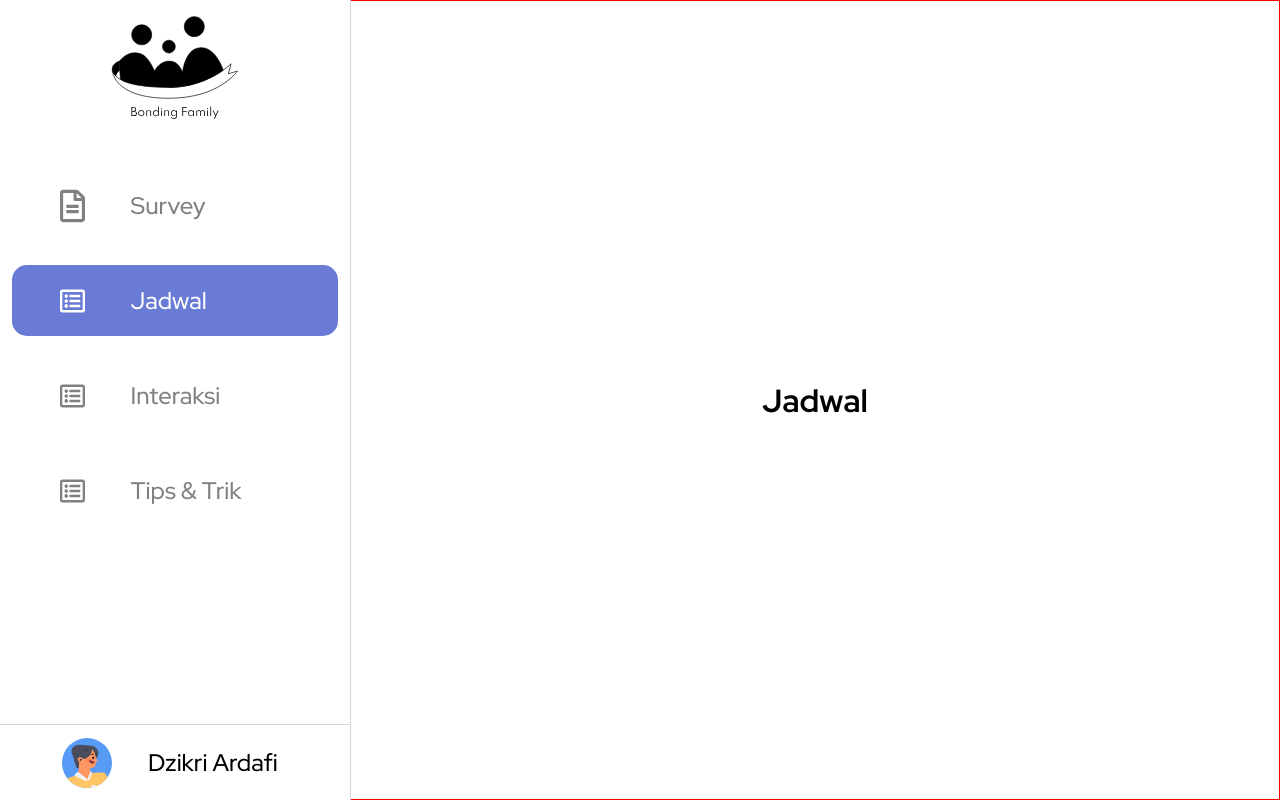
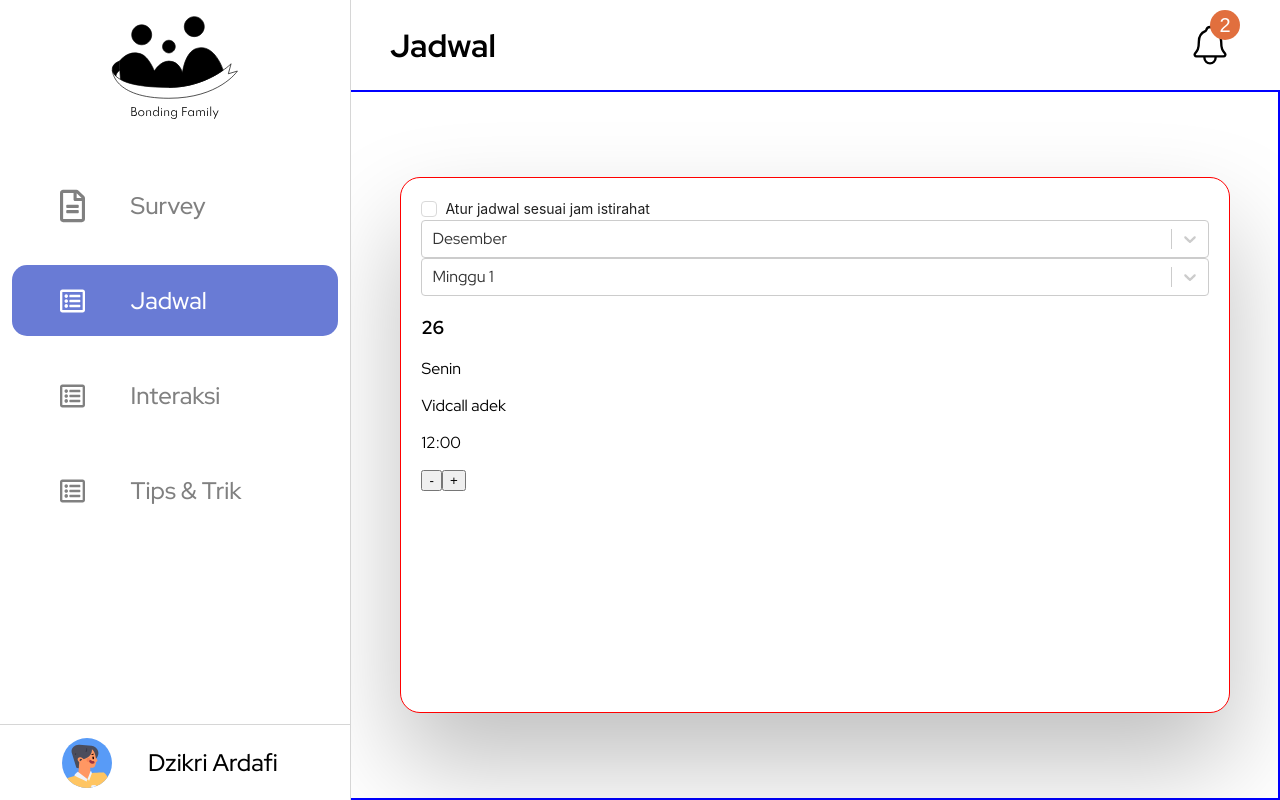
Before and after one commit to Ilham1m4man/Bonding-Family, a React (Create React App) app: page /jadwal in a window 1280 px wide. Built offline with nearby package versions, Linux system fonts and the light colour scheme; sample sign-in values are in the browser's storage.

Commit message:
Temporary commit

```diff
--- a/package.json
+++ b/package.json
@@ -6,6 +6,7 @@
     "@testing-library/jest-dom": "^5.16.5",
     "@testing-library/react": "^13.4.0",
     "@testing-library/user-event": "^13.5.0",
+    "antd": "^5.0.4",
     "apexcharts": "^3.36.3",
     "axios": "^1.2.1",
     "bootstrap": "^5.2.3",
@@ -15,6 +16,7 @@
     "react-dom": "^18.2.0",
     "react-router-dom": "^6.4.4",
     "react-scripts": "5.0.1",
+    "react-select": "^5.7.0",
     "react-switch": "^7.0.0",
     "web-vitals": "^2.1.4"
   },
--- a/src/components/JadwalPageComponent/JadwalMainContent.js
+++ b/src/components/JadwalPageComponent/JadwalMainContent.js
@@ -1,11 +1,130 @@
 import React from "react";
 import "../../styles/jadwal-main-comp-style.css";
+import Select from "react-select";
+import { Checkbox } from "antd";
+import CreateJadwalTemplate from "../../views/templates/CreateJadwalTemplate";
+import { useState } from "react";
+
+/* console.log(new Date().toLocaleDateString("id-ID", { weekday: "long" })); */
+/* const tanggalSekarang = */
+/*
+var curr = new Date(); // get current date
+
+var first = curr.getDate() - curr.getDay();
+var firstday = new Date(curr.setDate(first + 1)).toString();
+for (var i = 1; i < 6; i++) {
+  var next = new Date(curr.getTime());
+  next.setDate(first + i);
+  console.log(
+    next.toLocaleDateString("id-ID", {
+      weekday: "long",
+      year: "numeric",
+      month: "long",
+      day: "numeric",
+    })
+  );
+} */
+/* console.log(new Date(2022, 1)); */
+/* Date.prototype.getMonthWeek = function(){
+  var firstDay = new Date(this.getFullYear(), this.getMonth(), 1).getDay();
+  console.log("firstday " + firstDay);
+  return Math.ceil((this.getDate() + firstDay)/7);
+}
+console.log(new Date().getMonthWeek()); */
+
+/* console.log(dayjs().day()); */
+
+/* console.log(Math.ceil(new Date().getDate() / 7)); */
 
 const JadwalMainContent = () => {
+  const [checked, setChecked] = useState(false);
+  const [selectedMonth, setSelectedMonth] = useState(new Date().getMonth());
+
+  const monthOptions = [
+    { value: "1", label: "Januari" },
+    { value: "2", label: "Februari" },
+    { value: "3", label: "Maret" },
+    { value: "4", label: "April" },
+    { value: "5", label: "Mei" },
+    { value: "6", label: "Juni" },
+    { value: "7", label: "Juli" },
+    { value: "8", label: "Agustus" },
+    { value: "9", label: "September" },
+    { value: "10", label: "Oktober" },
+    { value: "11", label: "November" },
+    { value: "12", label: "Desember" },
+  ];
+  const bulanSaatIni = new Date().getMonth();
+  const defaultMonthOption = monthOptions[bulanSaatIni];
+
+  const weekOptions = [
+    { value: "1", label: "Minggu 1" },
+    { value: "2", label: "Minggu 2" },
+    { value: "3", label: "Minggu 3" },
+    { value: "4", label: "Minggu 4" },
+  ];
+  const defaultWeekOption = weekOptions[0];
+
+  const onBulanChangeHandler = (inputValue) => {
+    const _value = inputValue.value;
+    const bulanTerpilih = new Date();
+    bulanTerpilih.setMonth(_value - 1);
+
+    setSelectedMonth(bulanTerpilih.getMonth());
+  };
+
+  /* for (let i = 1; i < 6; i++) { */
+    const minggu = new Date();
+    minggu.setMonth(2);
+    minggu.setDate(1);
+
+
+    const options = {
+      weekday: "long",
+      month: "long",
+      day: "numeric",
+    };
+  console.log(minggu.toLocaleDateString("id-ID", options));
+
+  const onMingguChangeHandler = () => {
+
+    console.log(selectedMonth);
+  };
+
+  const onCheckedChangeHandler = (event) => {
+    setChecked(event.target.checked);
+  };
+
   return (
     <>
-      <div id="jadwal-container" className="mainContent">
-        <h1>Jadwal</h1>
+      <div id="jadwal-page" className="mainContent">
+        <div id="jadwal-container">
+          <Checkbox
+            id="checkbox"
+            onChange={onCheckedChangeHandler}
+            defaultChecked={checked}
+          >
+            Atur jadwal sesuai jam istirahat
+          </Checkbox>
+          <div className="filter-container">
+            <Select
+              className="filter-bulan"
+              options={monthOptions}
+              defaultValue={defaultMonthOption}
+              onChange={onBulanChangeHandler}
+            />
+
+            <Select
+              className="filter-minggu"
+              options={weekOptions}
+              defaultValue={defaultWeekOption}
+              onChange={onMingguChangeHandler}
+            />
+          </div>
+          <div id="jadwal-harian">
+            <CreateJadwalTemplate></CreateJadwalTemplate>
+          </div>
+        </div>
       </div>
     </>
   );
--- a/src/components/SectionTop/NavbarMobile.jsx
+++ b/src/components/SectionTop/NavbarMobile.jsx
@@ -3,14 +3,30 @@ import HamburgerIcon from "../../assets/icons/Hamburger-Icon.svg";
 import Notif from "./Notif";
 import ProfileIcon from "./ProfileIcon";
 import "../../styles/navbar-style.css";
+import { useLocation } from "react-router-dom";
+import path from "../../utils/path-name";
 
 const NavbarMobile = ({ openSidebar }) => {
+  const location = useLocation();
+  let judulPage;
+
+  if (location.pathname === path.survey) {
+    judulPage = <h1>Survey Mingguan</h1>;
+  } else if (location.pathname === path.jadwal) {
+    judulPage = <h1>Jadwal</h1>;
+  } else if (location.pathname === path.interaksi) {
+    judulPage = <h1>Interaksi</h1>;
+  } else if (location.pathname === path.tipsNTrick) {
+    judulPage = <h1>Tips & Trik</h1>;
+  }
+
   return (
     <>
       <div className="sectionTop">
         <div className="hamburgerIcon" id="hamburgerIcon">
           <img onClick={openSidebar} src={HamburgerIcon} alt="Menu" />
         </div>
+        {judulPage}
         <div className="notif-profile">
           <Notif></Notif>
           <ProfileIcon></ProfileIcon>
--- a/src/main.css
+++ b/src/main.css
@@ -2,6 +2,7 @@
   --pure_white: 255, 255, 255;
   --pure_black: 0, 0, 0;
   --persian_red: 205, 51, 51;
+  --venetian-red: 225, 111, 62, 1;
   --grey-100: 214, 214, 214;
   --grey-300: 128, 128, 128;
   --cornflower_blue-800: 58, 75, 158;
@@ -34,6 +35,7 @@ a {
   box-sizing: border-box;
   display: flex;
   justify-content: space-between;
+  min-height: 100vh;
   height: 100%;
 }
 
@@ -52,6 +54,7 @@ a {
   background-position: right bottom;
   background-repeat: no-repeat;
   width: 100vw;
+  border: 1px solid red;
 }
 
 .contentRightSide {
@@ -164,6 +167,21 @@ a {
     padding: 0 2em;
     background-color: rgba(var(--pure_white));
     border-bottom: 1px solid rgba(var(--grey-100));
+    margin-left: 0;
+  }
+
+  .sectionTop:has(h1) {
+    display: flex;
+    justify-content: space-between;
+    align-items: center;
+    padding: 0 2em;
+    background-color: rgba(var(--pure_white));
+    border-bottom: 1px solid rgba(var(--grey-100));
+    margin-left: 0;
+  }
+
+  .sectionTop h1 {
+    display: none;
   }
 
   .sectionTop {
--- a/src/styles/jadwal-main-comp-style.css
+++ b/src/styles/jadwal-main-comp-style.css
@@ -1,3 +1,17 @@
+@import '../main.css';
+
+#jadwal-page {
+  display: flex;
+  justify-content: center;
+  border: 2px solid blue;
+}
+
 #jadwal-container {
   border: 1px solid red;
+  border-radius: 20px;
+  width: 85%;
+  height: 70%;
+  padding: 20px;
+  background-color: rgba(var(--pure_white));
+  box-shadow: 0px 50px 100px 0px rgba(0, 0, 0, 0.25);
 }
--- a/src/styles/navbar-style.css
+++ b/src/styles/navbar-style.css
@@ -1,16 +1,21 @@
-:root {
-  --pure_white: 255, 255, 255;
-  --pure_black: 0, 0, 0;
-  --venetian-red: 225, 111, 62, 1;
-  --cornflower_blue-600: 105, 123, 213;
-  --sky_blue_crayola-200: 170, 235, 250;
-}
+@import '../main.css';
 
 .sectionTop {
   display: flex;
   justify-content: flex-end;
   align-items: center;
   padding: 0;
+  margin-left: 350px;
+  padding-left: 20px;
+}
+
+.sectionTop:has(h1) {
+  display: flex;
+  justify-content: space-between;
+  align-items: center;
+  padding: 0;
+  margin-left: 350px;
+  padding-left: 40px;
 }
 
 .notif-profile {
--- a/src/styles/profile-main-comp-style.css
+++ b/src/styles/profile-main-comp-style.css
@@ -1,15 +1,4 @@
-:root {
-  --pure_white: 255, 255, 255;
-  --pure_black: 0, 0, 0;
-  --persian_red: 205, 51, 51;
-  --grey-100: 214, 214, 214;
-  --grey-300: 128, 128, 128;
-  --cornflower_blue-800: 58, 75, 158;
-  --cornflower_blue-600: 105, 123, 213;
-  --sky_blue_crayola-100: 199, 241, 252;
-  --sky_blue_crayola-200: 170, 235, 250;
-  --sky_blue_crayola-500: 92, 193, 218;
-}
+@import '../main.css';
 
 .profile-container {
   display: grid;
--- a/src/styles/styleSidebar.css
+++ b/src/styles/styleSidebar.css
@@ -1,12 +1,4 @@
-:root {
-  --pure_white: 255, 255, 255;
-  --pure_black: 0, 0, 0;
-  --grey-100: 214, 214, 214;
-  --grey-300: 128, 128, 128;
-  --cornflower_blue-800: 58, 75, 158;
-  --cornflower_blue-600: 105, 123, 213;
-  --sky_blue_crayola-200: 170, 235, 250;
-}
+@import '../main.css';
 
 .sidebar {
   position: fixed;
--- a/src/views/pages/JadwalPage.js
+++ b/src/views/pages/JadwalPage.js
@@ -1,13 +1,10 @@
 import React from "react";
-import CreateNavTemplate from "../templates/template-creator";
-import "../../styles/jadwal-page-style.css";
+import CreateNavTemplate from "../templates/CreateNavTemplate";
 
 const JadwalPage = () => {
   return (
     <>
-      <div id="jadwal-page">
-        <CreateNavTemplate></CreateNavTemplate>
-      </div>
+      <CreateNavTemplate></CreateNavTemplate>
     </>
   );
 };
--- a/src/views/pages/ProfilePage.js
+++ b/src/views/pages/ProfilePage.js
@@ -1,4 +1,5 @@
-import CreateNavTemplate from "../templates/template-creator";
+import React from "react";
+import CreateNavTemplate from "../templates/CreateNavTemplate";
 
 const ProfilePage = () => {
   return (
--- /dev/null
+++ b/src/views/templates/CreateJadwalTemplate.js
@@ -0,0 +1,23 @@
+import React from "react";
+
+const CreateJadwalTemplate = ({ dataHari }) => {
+
+  return (
+    <>
+      <div className="tanggal-container">
+        <div className="hari-tgl">
+          <h3>26</h3>
+          <p>Senin</p>
+        </div>
+        <p>Vidcall adek</p>
+        <div className="jam-container">
+          <p>12:00</p>
+        </div>
+        <button id="kurang-button">-</button>
+        <button id="tambah-button">+</button>
+      </div>
+    </>
+  );
+};
+
+export default CreateJadwalTemplate;
```
Also changed, not shown: src/views/templates/CreateNavTemplate.js (renamed from src/views/templates/template-creator.js), 1 other file (tests, documents, lock files or other folders).
